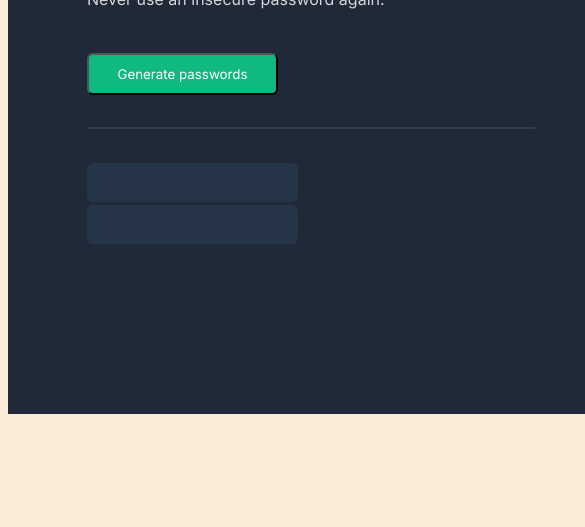
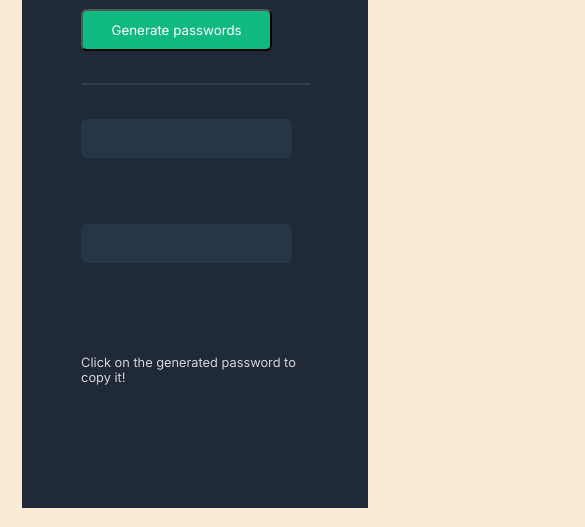
Before and after one commit to joestackss/Password-Generator, a website: page index.html in a window 390 px wide. Shown: the part 333-860 px from the top of the page, 585 px wide, since content can reach past the window. Drawn offline with Linux system fonts and the light colour scheme; some packages are replaced by stand-ins of ours; a script that the page names is missing.

Commit message:
copy to clipboard

```diff
--- a/index.html
+++ b/index.html
@@ -3,7 +3,7 @@
 
 <head>
   <title>Password Generator</title>
-  <meta content="" />
+  <meta name="viewport" content="width=device-width, initial-scale=1" />
   <link rel="stylesheet" href="styles.css" />
   <link href="https://fonts.googleapis.com/css2?family=Karla:wght@400;700;800&display=swap" rel="stylesheet" />
   <link href="https://fonts.googleapis.com/css2?family=Inter:wght@400;600&display=swap" rel="stylesheet" />
@@ -24,8 +24,9 @@
         </button>
         <hr />
         <div class="btn-generated-style">
-          <button class="btn-generated" id="generate"></button>
-          <button class="btn-generated" id="generate1"></button>
+          <button class="btn-generated" id="generate" onclick="copyTextOne()"></button>
+          <button class="btn-generated" id="generate1" onclick="copyTextTwo()"></button>
+          <p id="endP">Copied</p>
         </div>
       </div>
     </main>
--- a/index.js
+++ b/index.js
@@ -1,5 +1,7 @@
 let generateInput = document.getElementById("generate");
 let generateInput1 = document.getElementById("generate1");
+let endP = document.getElementById('endP')
+endP.textContent = "Click on the generated password to copy it!"
 
 new ClipboardJS("#generate");
 
@@ -29,13 +31,19 @@ function gfg_Run() {
   generateInput.textContent = generateP();
   generateInput1.textContent = generateP();
 
-  // // Select the text field
-  // generateInput.select();
-  // generateInput.setSelectionRange(0, 99999); // For mobile devices
+}
 
-  // // Copy the text inside the text field
-  // navigator.clipboard.writeText(generateInput.value);
 
-  // // Alert the copied text
-  // alert("Copied the text: " + generateInput.value);
+async function copyTextOne()
+{
+    await navigator.clipboard.writeText(generateInput.textContent);
+    endP.textContent = "Copied: " + generateInput.textContent;
+    // alert("Copied the first Generated Password: " + passOne.textContent);
 }
+
+async function copyTextTwo()
+{
+    await navigator.clipboard.writeText(generateInput1.textContent);
+    // alert("Copied the second Generated Password: " + passTwo.textContent)
+    endP.textContent = "Copied: " + generateInput1.textContent;
+}
--- a/styles.css
+++ b/styles.css
@@ -1,7 +1,14 @@
+:root {
+  --transition: all 400ms ease;
+}
+
+html {
+  font-size: 1rem;
+}
+
 body {
   font-family: "Karla", sans-serif;
   background-color: antiquewhite;
-  margin-top: 0 auto;
 }
 
 section {
@@ -12,8 +19,8 @@ section {
 
 .container {
   background-color: #1f2937;
-  height: 60%;
-  width: 550px;
+  height: auto;
+  width: 100%;
   max-width: 550px;
   margin: 0 auto;
   padding: 64px 62px;
@@ -61,10 +68,15 @@ p {
   color: #fff;
   margin-bottom: 10px;
   font-family: "Inter", sans-serif;
+  transition: var(--transition);
+}
+
+.btn-generate:hover {
+  transform: scale(1.1);
 }
 
 .btn-generated {
-font-family: "Inter", sans-serif;
+  font-family: "Inter", sans-serif;
   width: 211px;
   height: 39px;
   background-color: #273549;
@@ -72,6 +84,11 @@ font-family: "Inter", sans-serif;
   color: #4adf86;
   margin: 0 15px 0 0;
   border: 0;
+  transition: var(--transition);
+}
+
+.btn-generated:hover {
+  transform: scale(1.1);
 }
 
 .btn-generated-style {
@@ -86,3 +103,64 @@ hr {
   margin: 10px 0;
   padding: 0;
 }
+
+
+#endP {
+  margin-top: 2em;
+}
+
+
+/* MEDIA QUERIES (MEDIUM DEVICES) */
+@media screen and (max-width: 1024px) {
+
+}
+
+/* MEDIA QUERIES (SMALL DEVICES) */
+@media screen and (max-width: 600px) {
+
+  html {
+    font-size: .8rem;
+  }
+
+  section {
+    min-height: 50vh;
+    display: flex;
+    align-items: left;
+    justify-content: left;
+  }
+
+
+  .container {
+    background-color: #1f2937;
+    height: auto;
+    width: 70%;
+    max-width: 550px;
+    margin: 0 auto;
+    padding: 64px 42px;
+    text-align: left;
+  }
+
+  hr {
+    border: 1px solid #2f3e53;
+    width: 100%;
+    max-width: 446px;
+    height: 0px;
+    text-align: left;
+    margin: 10px 0;
+    padding: 0;
+  }
+
+  .btn-generated {
+    font-family: "Inter", sans-serif;
+    width: 211px;
+    height: 39px;
+    background-color: #273549;
+    border-radius: 6px;
+    color: #4adf86;
+    margin: 0 15px 0 0;
+    border: 0;
+    transition: var(--transition);
+    margin-bottom: 5em;
+  }
+
+}
```
